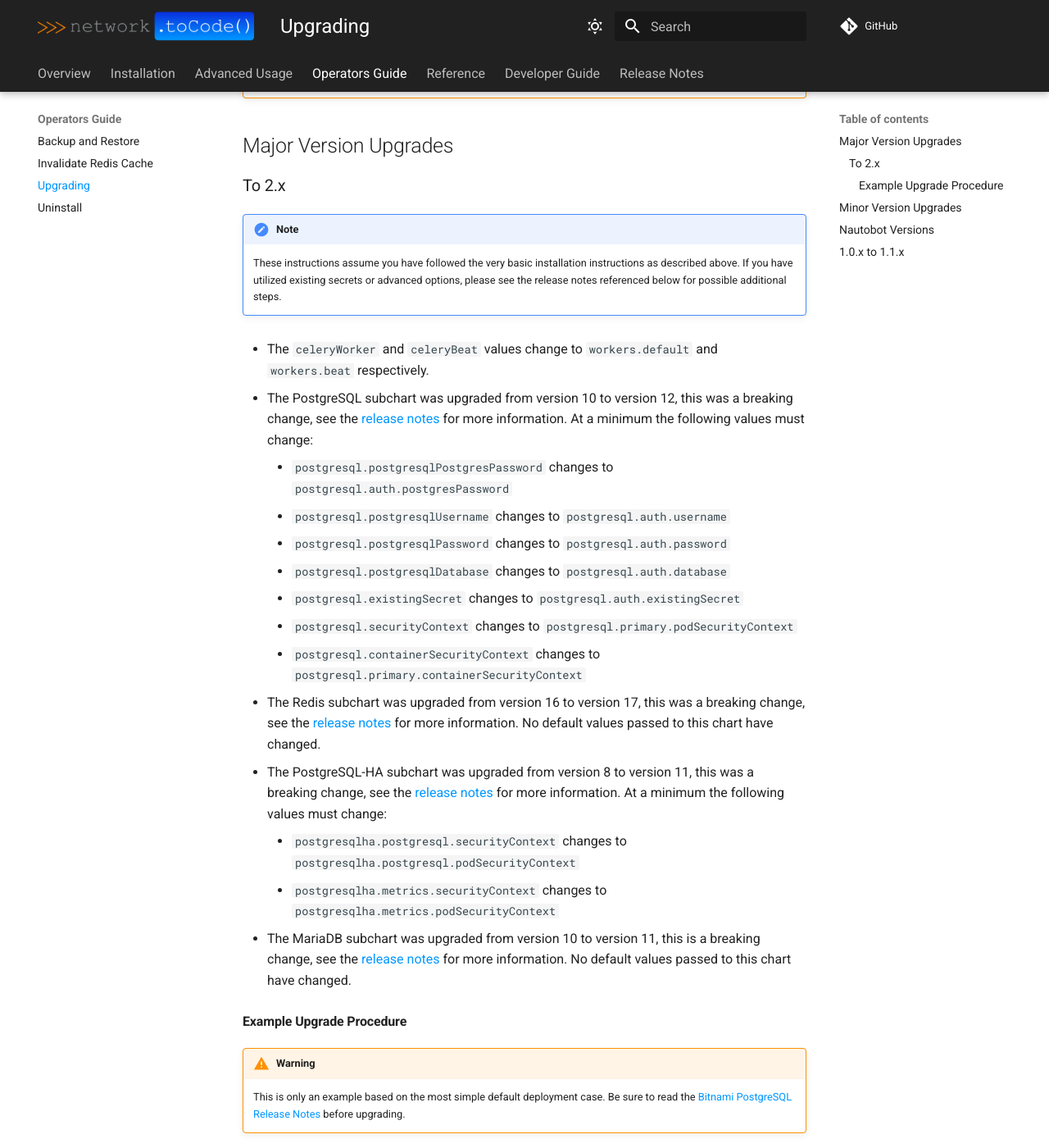
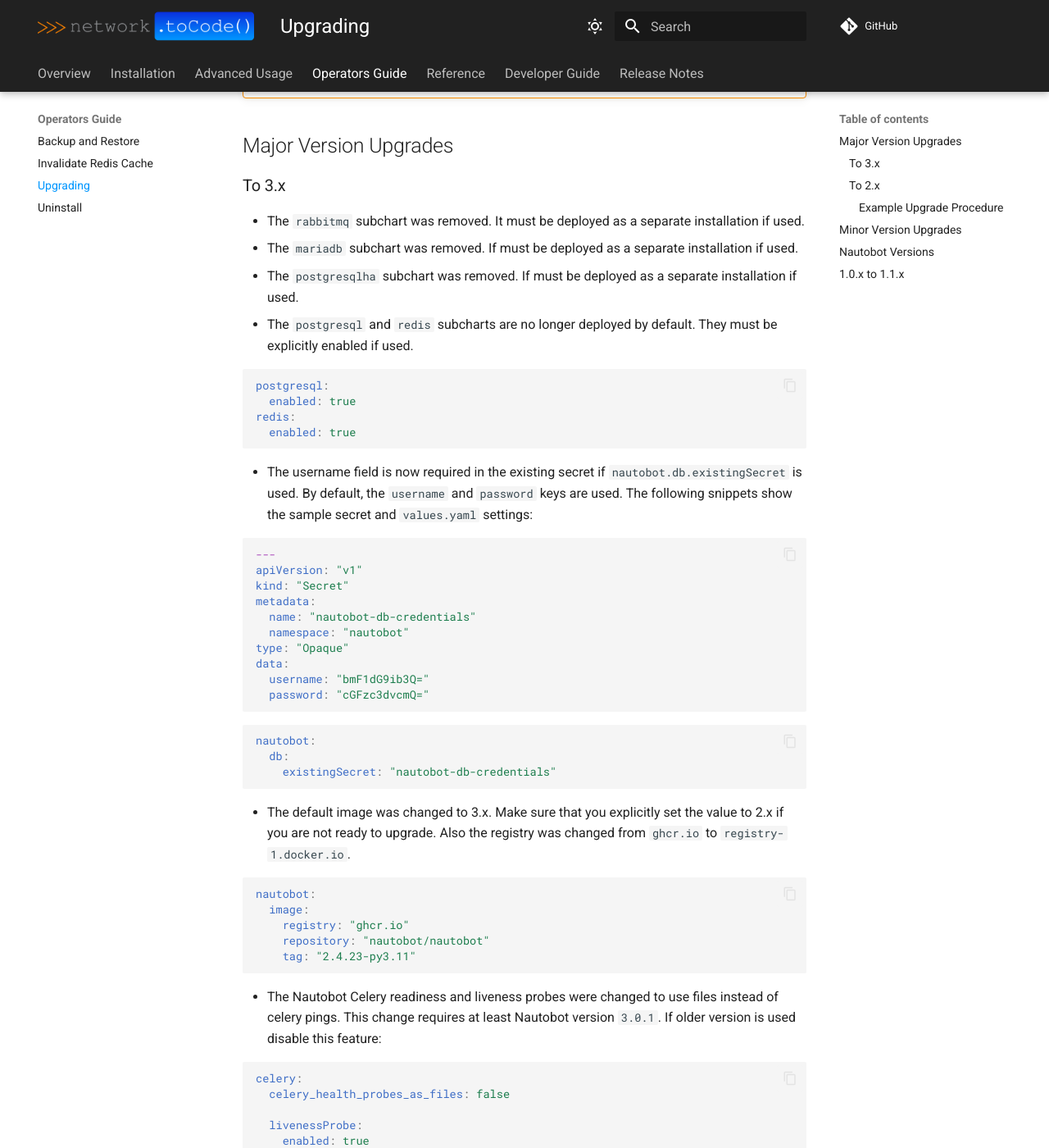
Before and after one commit to nautobot/helm-charts, an MkDocs documentation site: the page built from docs/operations/upgrading.md, in a window 1280 px wide and 1400 px high, scrolled down 228 px. Shown: the whole window at 82% size. Built offline with MkDocs 1.6.1 and Material for MkDocs 9.7.7, drawn with Linux system fonts in a browser that asks for light colours; comment, search, counter and statistics services are not loaded; some of the changed text lies outside the part shown.

Commit message:
Add ugprade notes

````diff
--- a/docs/operations/upgrading.md
+++ b/docs/operations/upgrading.md
@@ -4,6 +4,84 @@
     These upgrade instructions cover the upgrades of the helm chart only, they do NOT cover any steps necessary to upgrade the Nautobot application.  Please see the [official core documentation](https://docs.nautobot.com/projects/core/en/stable/installation/upgrading) for further details.
 
 ## Major Version Upgrades
+
+### To 3.x
+
+* The `rabbitmq` subchart was removed. It must be deployed as a separate installation if used.
+* The `mariadb` subchart was removed. If must be deployed as a separate installation if used.
+* The `postgresqlha` subchart was removed. If must be deployed as a separate installation if used.
+* The `postgresql` and `redis` subcharts are no longer deployed by default. They must be explicitly enabled if used.
+
+```yaml
+postgresql:
+  enabled: true
+redis:
+  enabled: true
+```
+
+* The username field is now required in the existing secret if `nautobot.db.existingSecret` is used. By default, the `username` and `password` keys are used. The following snippets show the sample secret and `values.yaml` settings:
+
+```yaml
+---
+apiVersion: "v1"
+kind: "Secret"
+metadata:
+  name: "nautobot-db-credentials"
+  namespace: "nautobot"
+type: "Opaque"
+data:
+  username: "bmF1dG9ib3Q="
+  password: "cGFzc3dvcmQ="
+```
+
+```yaml
+nautobot:
+  db:
+    existingSecret: "nautobot-db-credentials"
+```
+
+* The default image was changed to 3.x. Make sure that you explicitly set the value to 2.x if you are not ready to upgrade. Also the registry was changed from `ghcr.io` to `registry-1.docker.io`.
+
+```yaml
+nautobot:
+  image:
+    registry: "ghcr.io"
+    repository: "nautobot/nautobot"
+    tag: "2.4.23-py3.11"
+```
+
+* The Nautobot Celery readiness and liveness probes were changed to use files instead of celery pings. This change requires at least Nautobot version `3.0.1`. If older version is used disable this feature:
+
+```yaml
+celery:
+  celery_health_probes_as_files: false
+
+  livenessProbe:
+    enabled: true
+    exec:
+      command:
+        - "bash"
+        - "-c"
+        - "nautobot-server celery inspect ping --destination celery@$HOSTNAME"
+    initialDelaySeconds: 10
+    periodSeconds: 60
+    timeoutSeconds: 10
+    failureThreshold: 3
+    successThreshold: 1
+
+  readinessProbe:
+    enabled: true
+    exec:
+      command:
+        - "bash"
+        - "-c"
+        - "nautobot-server celery inspect ping --destination celery@$HOSTNAME"
+    initialDelaySeconds: 10
+    periodSeconds: 60
+    timeoutSeconds: 10
+    failureThreshold: 3
+    successThreshold: 1
+```
 
 ### To 2.x
 
````
